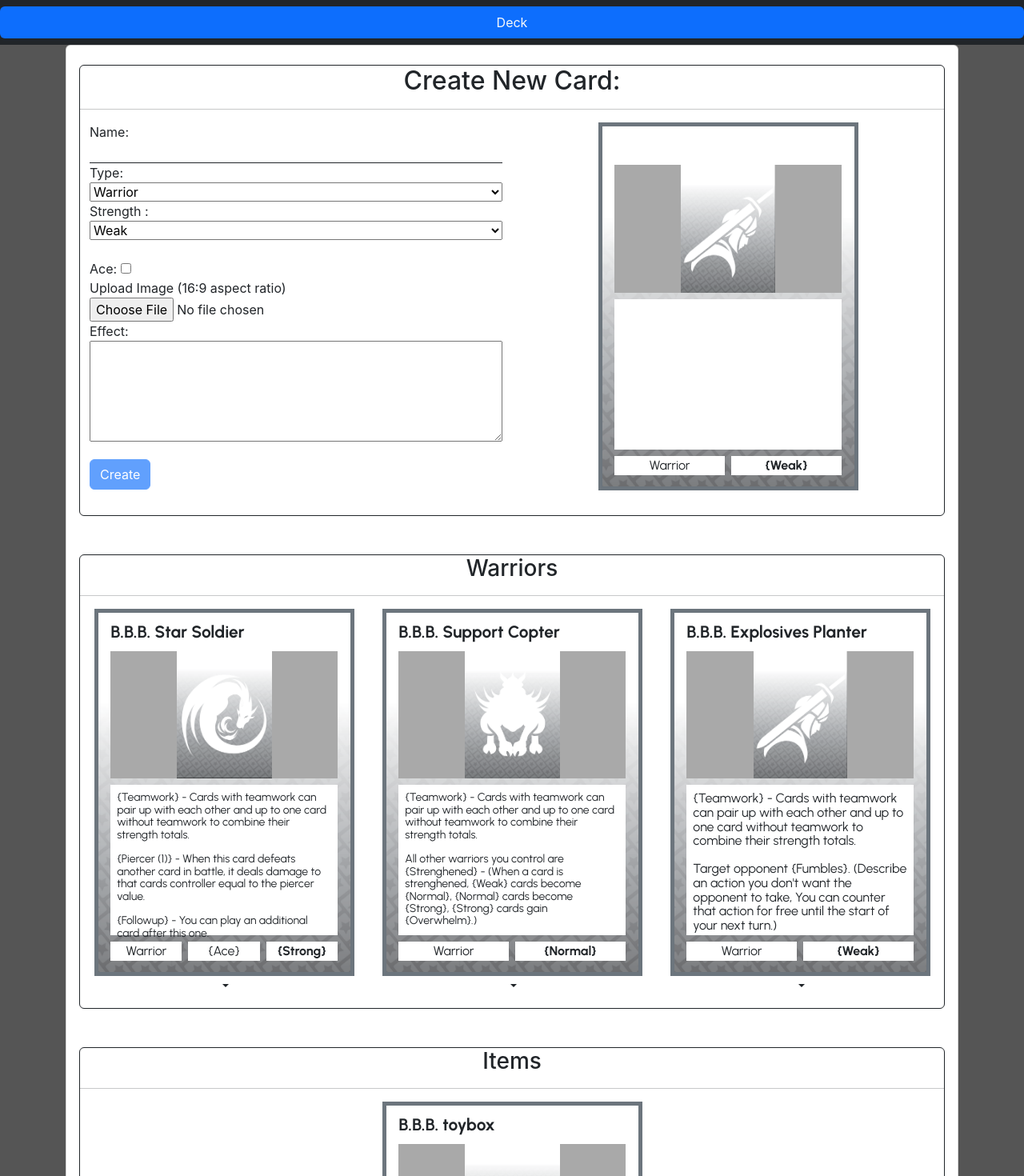
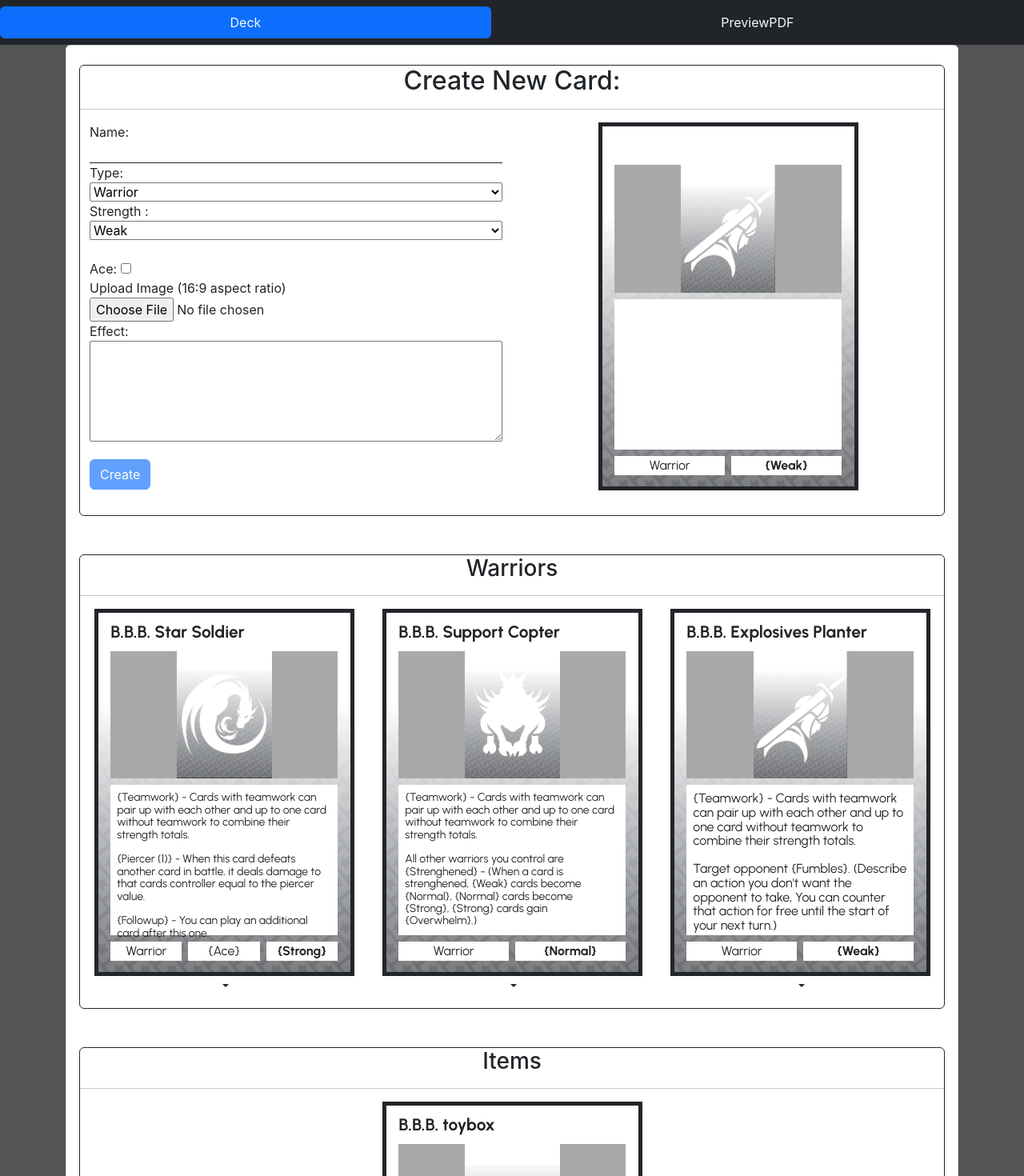
Before and after one commit to greg93john/perfect-draw-card-creator, a React (Create React App) app: page / in a window 1280 px wide. Shown: the top 1470 px of the page at 80% size. Built offline with nearby package versions, Linux system fonts and the light colour scheme.

Commit message:
Updates export method to work on a different tab and export teh html element styled properly. (bugged with preview display)

```diff
--- a/src/App.css
+++ b/src/App.css
@@ -49,22 +49,18 @@ body {
   min-height: 90vh;
 }
 
-.trading-card-name-field {
-  font-family: 'Urbanist-Bold';
-  height: 2rem;
-}
-
 .page-container {
   position: relative;
   min-height: 100vh;
 }
 
-.trading-card,
-.create-trading-card {
-  width: 20.313rem;
-  height: 28.718rem;
-  background-image: url('./images/card-background.png');
-  background-size: cover;
+.pdf-cutout-border {
+  border-style: dashed;
+}
+
+.pdf-preview-container {
+  width: 86.7rem;
+  height: 60rem;
 }
 
 .trading-card-effect-field {
@@ -78,6 +74,19 @@ body {
 
 .trading-card-image-field {
   background-color: darkgrey;
+}
+
+.trading-card-name-field {
+  font-family: 'Urbanist-Bold';
+  height: 2rem;
+}
+
+.trading-card,
+.create-trading-card {
+  width: 20.313rem;
+  height: 28.718rem;
+  background-image: url('./images/card-background.png');
+  background-size: cover;
 }
 
 .card-ace-field,
@@ -96,6 +105,22 @@ select:focus {
 
 .trading-card-effect-field>* {
   white-space: pre-wrap;
+}
+
+#pdf-cutout-1,
+#pdf-cutout-2,
+#pdf-cutout-3,
+#pdf-cutout-5,
+#pdf-cutout-6,
+#pdf-cutout-7 {
+  border-left: 0;
+}
+
+#pdf-cutout-4,
+#pdf-cutout-5,
+#pdf-cutout-6,
+#pdf-cutout-7 {
+  border-top: 0;
 }
 
 @font-face {
--- a/src/components/MainView.jsx
+++ b/src/components/MainView.jsx
@@ -1,4 +1,5 @@
 import Deck from './tab-bodies/Deck';
+import PreviewPDF from './tab-bodies/PreviewPDF';
 
 function MainView(props) {
 
@@ -7,6 +8,8 @@ function MainView(props) {
     switch (name.toLowerCase()) {
 
       case "deck": return (<Deck deckData={props.deckData} updateDeckData={props.updateDeckData} />);
+
+      case "previewpdf": return (<PreviewPDF deckData={props.deckData} />);
 
       default: return (<div></div>);
     }
--- a/src/components/NavBar.jsx
+++ b/src/components/NavBar.jsx
@@ -7,6 +7,12 @@ function NavBar(props) {
                         Deck
                     </button>
                 </li>
+
+                <li className="nav-item" role="presentation" key={"previewpdf"}>
+                    <button key={"previewpdf-button"} className={"nav-link text-light" + ((props.activeTabName.toLowerCase() === "previewpdf") ? " active" : "")} onClick={() => props.buttonFunction("PreviewPDF")} id="contact-tab" data-bs-toggle="tab" type="button" role="tab" aria-selected="true">
+                        PreviewPDF
+                    </button>
+                </li>
             </ul>
         </div>
     );
--- a/src/components/tab-bodies/Deck.jsx
+++ b/src/components/tab-bodies/Deck.jsx
@@ -54,39 +54,6 @@ function Deck(props) {
         );
     }
 
-    function GeneratePDF() {
-        const tradingCardElementsHTML = document.getElementsByClassName("trading-card");
-        const doc = new jsPDF("p", "px", "a4");
-
-        const deckRowContainer = document.createElement('div');
-        deckRowContainer.classList.add('row', 'row-cols-3');
-
-        let cardWidth, cardHeight;
-
-        for (let i = 0; i < tradingCardElementsHTML.length; i++) {
-            const card = tradingCardElementsHTML[i];
-            cardWidth = card.offsetwidth; cardHeight = card.offsetHeight;
-            const columnContainer = document.createElement('div');
-            columnContainer.classList.add('col', 'mb-5');
-            columnContainer.appendChild(card.cloneNode(true));
-            columnContainer.lastChild.classList.add('mx-auto');
-            deckRowContainer.appendChild(columnContainer.cloneNode(true));
-        }
-        document.body.appendChild(deckRowContainer);
-
-        const html = deckRowContainer;
-        const containerWidth = html.offsetWidth;
-        const containerHeight = html.offsetHeight;
-
-
-        html2canvas(html, { allowTaint: true, useCORS: true, width: containerWidth}).then((canvas) => {
-            doc.addImage(canvas.toDataURL("image/png"), 'PNG', ((canvas.width/2) - (containerWidth/2)), canvas.height/24, canvas.width / 3, canvas.height / 3);
-            doc.save("document.pdf");
-        });
-
-        document.body.removeChild(deckRowContainer);
-    }
-
     return (
         <div className="card-body">
             <div className="border border-dark rounded my-2">
@@ -110,7 +77,6 @@ function Deck(props) {
                     )
                 })
             }
-            <button className='btn btn-danger mt-4 w-100' onClick={() => GeneratePDF()}>Export to PDF</button>
         </div>
     );
 }
--- /dev/null
+++ b/src/components/tab-bodies/PreviewPDF.jsx
@@ -0,0 +1,61 @@
+import jsPDF from 'jspdf';
+import html2canvas from 'html2canvas';
+import DisplayCard from "../tab-elements/DisplayCard";
+
+
+function PreviewPDF(props) {
+    const _deck = props.deckData;
+    let i = 0;
+
+    function GeneratePDF() {
+        const deckContainer = document.getElementById('pdf-container');
+        const htmlWidth = deckContainer.offsetWidth, htmlHeight = deckContainer.offsetHeight;
+
+        html2canvas(deckContainer, { allowTaint: true, useCORS: true, width: htmlWidth, height: htmlHeight + 3 }).then((canvas) => {
+            const doc = new jsPDF("p", "px", "a4");
+
+            const pdfPageWidth = doc.internal.pageSize.getWidth(), pdfPageHeight = doc.internal.pageSize.getHeight();
+
+            const imgResizeRatio = Math.min(pdfPageWidth / htmlWidth, pdfPageHeight / htmlHeight);
+
+            const imgWidth = htmlWidth * imgResizeRatio, imgHeight = htmlHeight * imgResizeRatio;
+
+            const htmlImgOffsetX = (pdfPageWidth / 2) - (imgHeight / 2), htmlImgOffsetY = (pdfPageHeight / 2) - (imgWidth * 1.25);
+
+            doc.addImage({ imageData: canvas.toDataURL("image/png"), format: 'PNG', x: htmlImgOffsetX, y: htmlImgOffsetY, width: imgWidth, height: imgHeight, rotation: 270 });
+
+            doc.save('document.pdf');
+        });
+    }
+
+    return (
+        <div className="card-body main-container">
+
+            <div id='pdf-container' className="pdf-preview-container d-flex flex-wrap">
+                {
+                    Object.keys(_deck).map((_cardTypes) => {
+                        const _cards = _deck[_cardTypes].cards;
+                        return (
+                            Object.keys(_cards).map((_cardName) => {
+                                const _cardObject = { ..._cards[_cardName], name: _cardName, type: _cardTypes.slice(0, -1) };
+                                return (
+                                    <div key={_cardName} id={`pdf-cutout-${i++}`} className="d-inline-block pdf-cutout-border">
+                                        <div className="border border-dark border-5 m-1">
+                                            <DisplayCard cardObject={_cardObject} />
+                                        </div>
+                                    </div>
+                                )
+                            })
+                        )
+                    })
+                }
+            </div>
+
+
+            <button className='btn btn-danger mt-4 w-100' onClick={() => GeneratePDF()}>Export to PDF</button>
+
+        </div>
+    )
+}
+
+export default PreviewPDF;
--- a/src/components/tab-elements/DisplayCard.jsx
+++ b/src/components/tab-elements/DisplayCard.jsx
@@ -23,7 +23,7 @@ function DisplayCard(props) {
     }, [props.cardObject]);
 
     return (
-        <div className={`${props.isCreateCard ? "mx-auto create-" : ""}trading-card border border-secondary border-5`}>
+        <div className={`${props.isCreateCard ? "mx-auto create-" : ""}trading-card border border-dark border-5`}>
             <div ref={nameTextContainerRef} className="trading-card-name-field text-start my-2">
                 {_card.name}
             </div>
```
